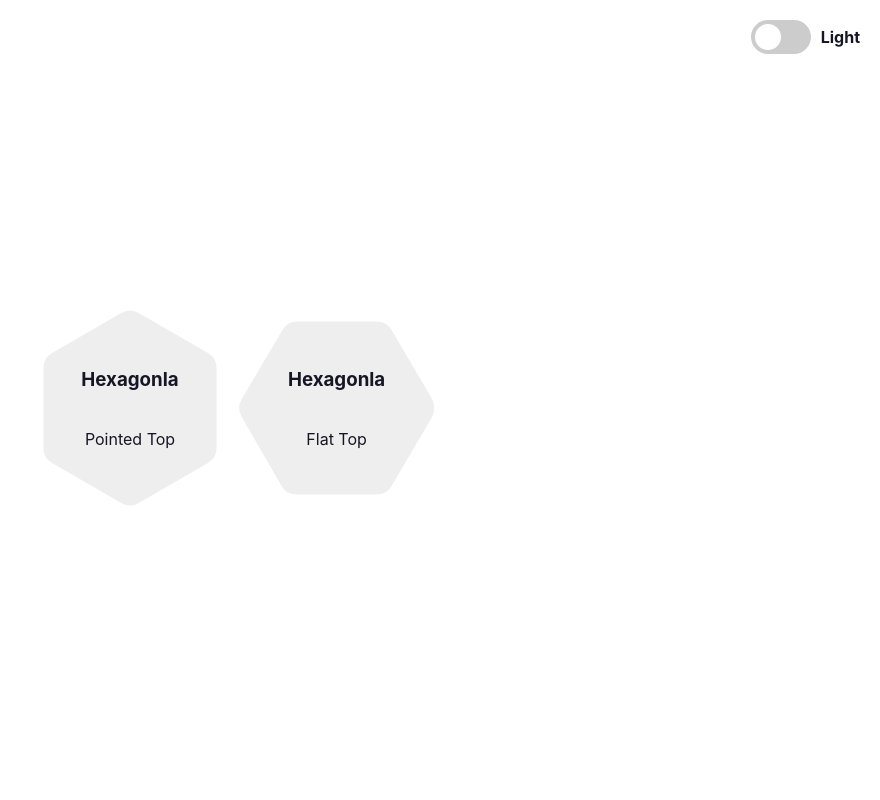
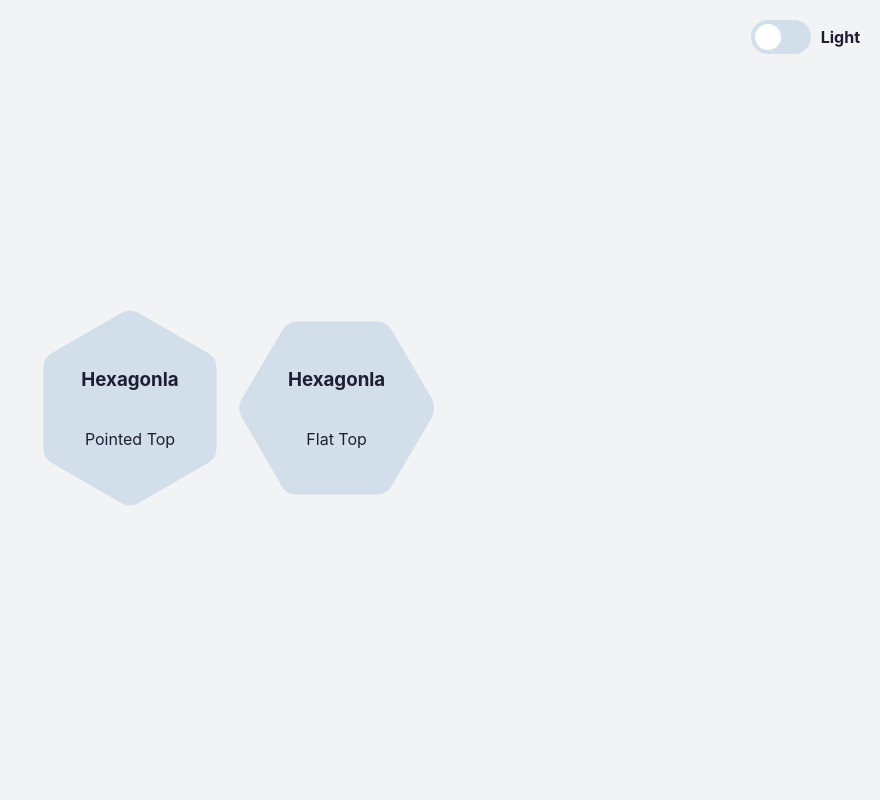
Before and after one commit to mohbadreldeen/hexagonify, a website built with Vite: page index.html in a window 1280 px wide. Shown: the top 800 px of the page, without its empty margins (400-1280 px from the left). Built offline with nearby package versions, Linux system fonts and the light colour scheme.

Commit message:
adjust demo theme colors

```diff
--- a/public/theme.css
+++ b/public/theme.css
@@ -13,18 +13,18 @@
 }
 
 [data-theme="dark"] {
-  --hex-bg: #111;
-  --font-color: #e1e1ff;
-  --font-color: #e1e1ff;
-  --bg-color: #222;
+  --hex-bg: #2c2c47;
+  --font-color: #F1F3F5;
+
+  --bg-color: #19192b;
   --heading-color: #818cab;
 }
 
 [data-theme="light"] {
-  --hex-bg: #eee;
-  --font-color: #161625;
+  --hex-bg: #D2DEE9;
+  --font-color: #1e1e32;
 
-  --bg-color: #fff;
+  --bg-color: #f1f3f5;
   --heading-color: #818cab;
 }
 body {
@@ -47,7 +47,7 @@ body {
   height: 34px;
 }
 .theme-switch-wrapper .theme-switch .slider {
-  background-color: #ccc;
+  background-color: #D2DEE9;
   bottom: 0;
   cursor: pointer;
   left: 0;
@@ -69,7 +69,7 @@ body {
   border-radius: 50%;
 }
 .theme-switch-wrapper .theme-switch input:checked + .slider {
-  background-color: #2196f3;
+  background-color: #2c2c47;
 }
 .theme-switch-wrapper .theme-switch input:checked + .slider:before {
   transform: translateX(26px);
```
